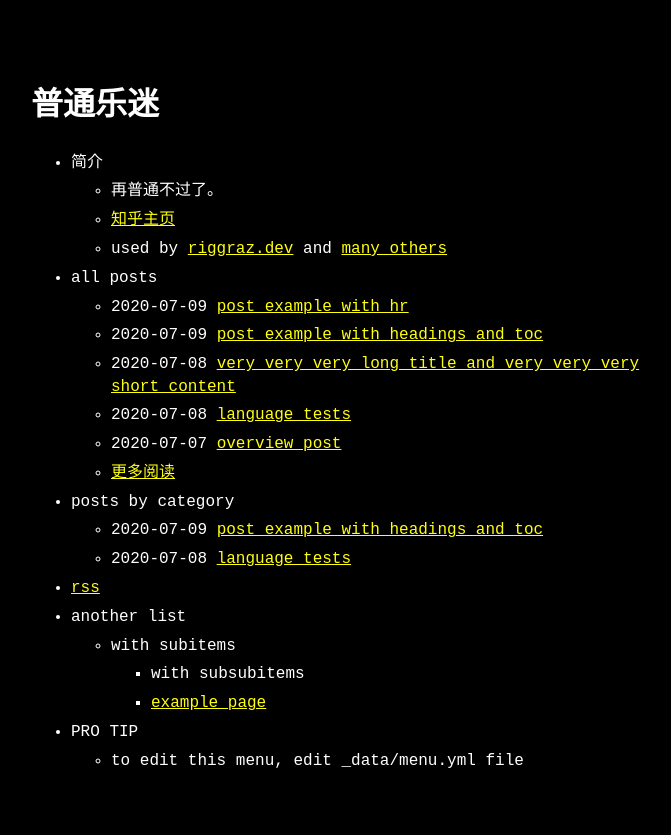
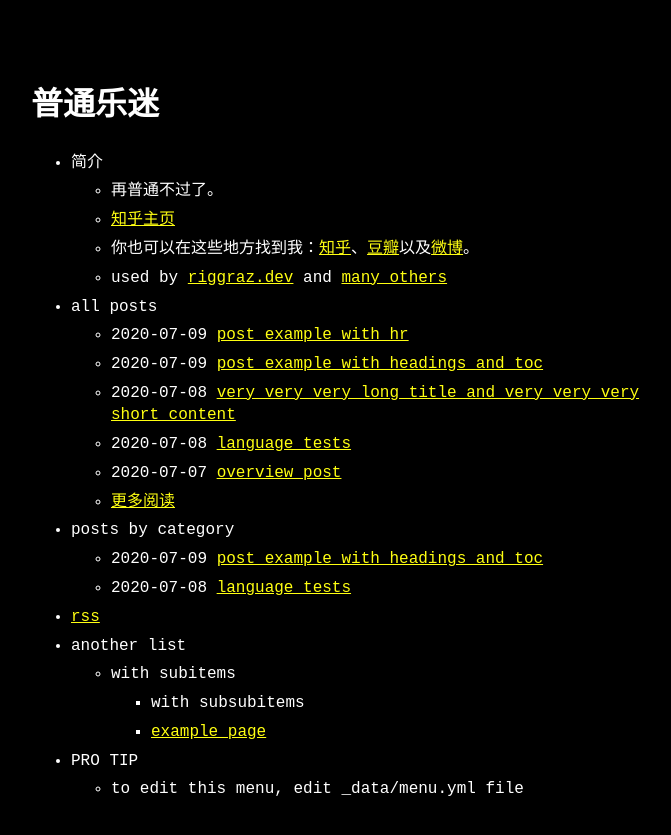
Before and after one commit to salingerlin/salingerlin.github.io, a Jekyll site: the page built from index.md, in a window 1280 px wide. Shown: the top 835 px of the page, without its empty margins (289-960 px from the left). Built offline with Jekyll 4.4.1, drawn with Linux system fonts in a browser that asks for light colours.

Commit message:
Update menu.yml

```diff
--- a/_data/menu.yml
+++ b/_data/menu.yml
@@ -7,6 +7,7 @@ entries:
       - title: 再普通不过了。
       - title: 知乎主页
         url: https://www.zhihu.com/people/sisalinger
+      - title: "你也可以在这些地方找到我：<a href='https://www.zhihu.com/people/sisalinger'>知乎</a>、<a href='https://www.douban.com/people/nassace/?_i=1111874Nv5E76h'>豆瓣</a>以及<a href='https://weibo.com/nassace'>微博</a>。"
       - title: "used by <a href='https://riggraz.dev'>riggraz.dev</a> and <a href='https://github.com/riggraz/no-style-please/network/dependents'>many others</a>"
 
   - title: all posts
```
